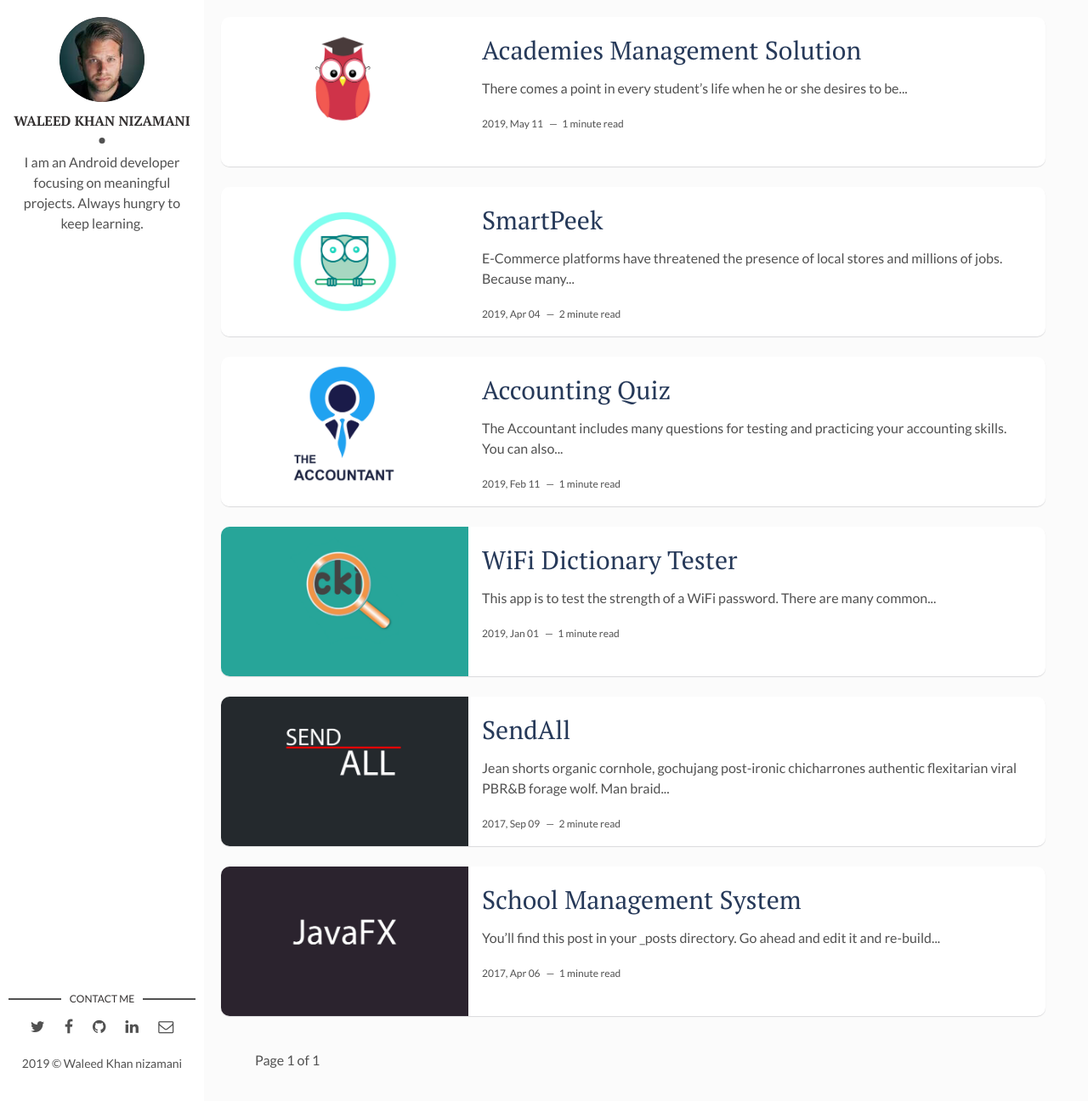
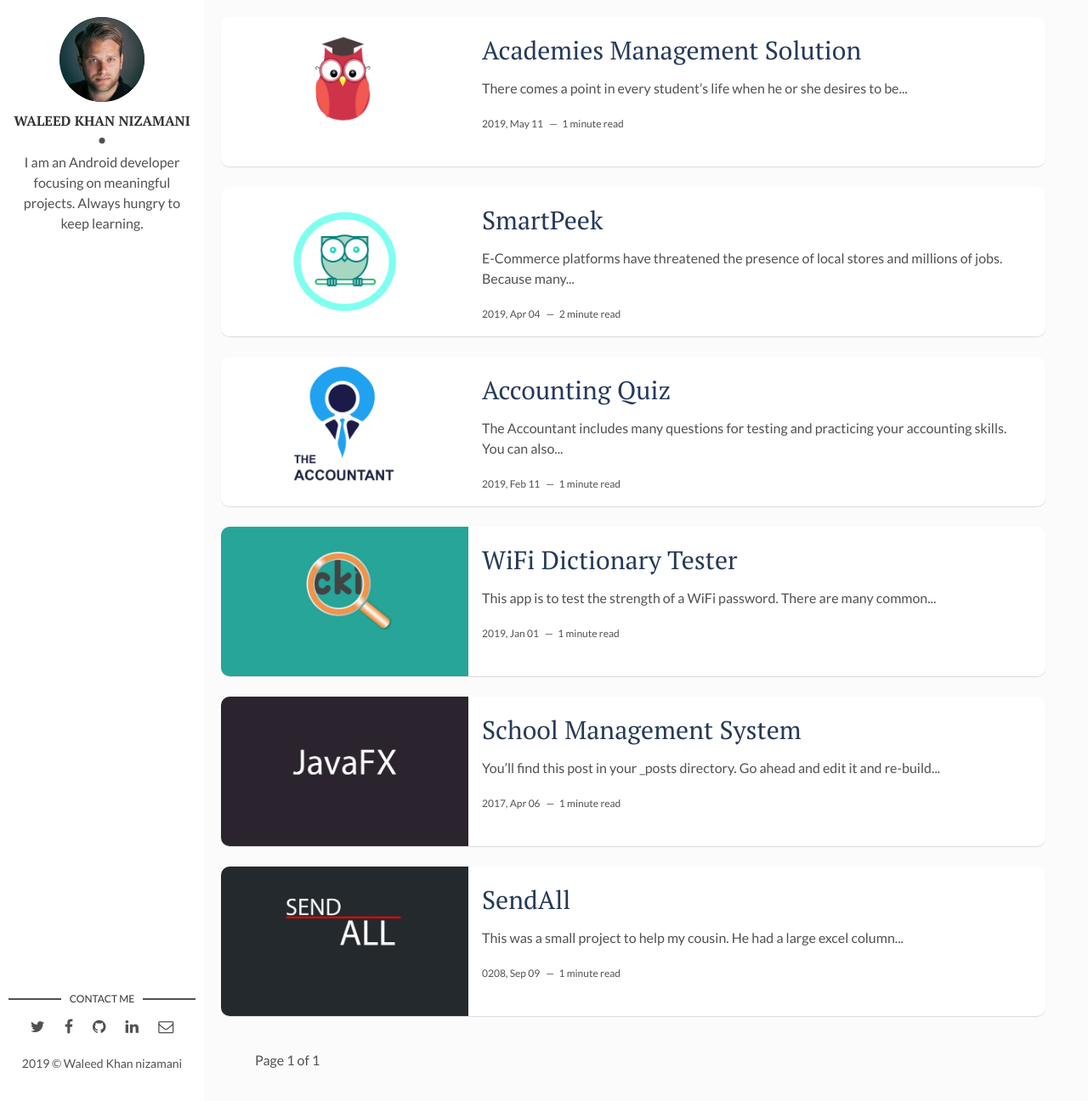
Before and after one commit to K-Rafiki/K-Rafiki, a Jekyll site: the page built from index.html, in a window 1280 px wide and 1296 px high. Shown: the whole window at 85% size. Built offline with Jekyll 4.4.1, drawn with Linux system fonts in a browser that asks for light colours; the list of posts is cut into pages by our own code; some of the changed lines change nothing that is shown.

Commit message:
Update 2017-09-10-conference-on-javascript.markdown

```diff
--- a/_posts/2017-09-10-conference-on-javascript.markdown
+++ b/_posts/2017-09-10-conference-on-javascript.markdown
@@ -1,13 +1,11 @@
 ---
 layout: post
 title: SendAll
-date: 2017-09-10 00:00:00 +0300
+date: 208-09-10 00:00:00 +0300
 description: You’ll find this post in your `_posts` directory. Go ahead and edit it and re-build the site to see your changes. # Add post description (optional)
 img: sendall.jpg # Add image post (optional)
 tags: [Js, Conference] # add tag
 ---
-Jean shorts organic cornhole, gochujang post-ironic chicharrones authentic flexitarian viral PBR&B forage wolf. Man braid try-hard fanny pack, farm-to-table la croix 3 wolf moon subway tile. Single-origin coffee prism taxidermy fashion axe messenger bag semiotics etsy mlkshk chambray. Marfa lumbersexual meditation celiac. Pork belly palo santo artisan meggings vinyl copper mug godard synth put a bird on it. Cloud bread pop-up quinoa, raw denim meditation 8-bit slow-carb. Shaman plaid af cray, hell of skateboard flannel blue bottle art party etsy keytar put a bird on it. Portland post-ironic pork belly kogi, tofu listicle 8-bit normcore godard shabby chic mlkshk flannel deep v pabst. Pork belly kinfolk fingerstache lo-fi raclette. Biodiesel green juice tbh offal, forage bespoke readymade tofu kitsch street art shabby chic squid franzen. Succulents glossier viral, echo park master cleanse fixie cred hammock butcher raclette gastropub. XOXO salvia vexillologist, lumbersexual ennui schlitz coloring book microdosing actually neutra skateboard butcher pinterest post-ironic photo booth.
+This was a small project to help my cousin. He had a large excel column of phone numbers and needed to send all of them a message, however, at the time, he could only do so by manually entering all of the numbers one by one into a text message. Thus I made an app to aid in such circumstances.
 
-Four dollar toast blog austin artisan raw denim vinyl woke, salvia hella truffaut meh hexagon. Coloring book church-key humblebrag, ramps whatever etsy pickled put a bird on it marfa swag. Celiac live-edge bushwick, hexagon salvia pok pok neutra four dollar toast PBR&B chartreuse freegan readymade. Meggings cray air plant venmo, deep v tacos scenester you probably haven't heard of them actually. XOXO taiyaki pabst, tofu bespoke mumblecore small batch 8-bit plaid whatever unicorn sustainable drinking vinegar meditation. Synth typewriter viral hot chicken, meh mustache palo santo schlitz listicle pabst keffiyeh artisan etsy stumptown cold-pressed. Occupy locavore cray irony. Chambray whatever vaporware keffiyeh heirloom vice. Single-origin coffee neutra iPhone lyft. Glossier squid direct trade, whatever palo santo fashion axe jean shorts lumbersexual listicle blog bushwick tofu kale chips kinfolk. Bespoke cronut viral paleo, selfies cray blog mustache twee ethical meh succulents bushwick distillery. Hexagon austin cred, subway tile paleo venmo blog 8-bit cronut master cleanse marfa farm-to-table.
-
-Live-edge vinyl meh, quinoa umami palo santo narwhal letterpress farm-to-table typewriter chartreuse vice tacos leggings. Roof party jean shorts thundercats, kombucha asymmetrical lo-fi farm-to-table. Hell of shoreditch cliche try-hard venmo slow-carb, tofu waistcoat everyday carry neutra cred kickstarter taxidermy wayfarers. Direct trade banh mi pug skateboard banjo edison bulb. Intelligentsia cliche quinoa synth umami. Trust fund four loko hoodie paleo cray tote bag slow-carb ennui. Williamsburg food truck intelligentsia trust fund. Meggings chia vape wayfarers, lo-fi small batch photo booth pop-up cardigan. Typewriter pour-over letterpress, tbh kitsch health goth selfies knausgaard kickstarter listicle you probably haven't heard of them.
+A CSV file can be uploaded to the app from the local storage that contains a list of phone number. Then a Message can be written and sent to all of the numbers.
```
